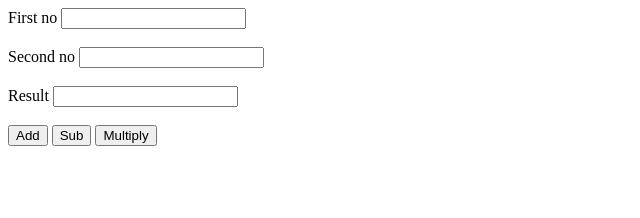
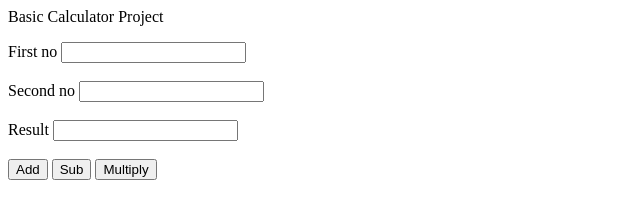
Before and after one commit to Dlohani1/test_calculator, a plain HTML site: page index.html in a window 1280 px wide. Shown: the whole page, without its empty margins (0-640 px from the left). Drawn offline with Linux system fonts and the light colour scheme.

Commit message:
title added

```diff
--- a/index.html
+++ b/index.html
@@ -6,7 +6,7 @@
 <script src="multiply.js"></script>
 </head>
 <body>
-
+<p> Basic Calculator Project </p>
 First no  <input type="text" id="firstno" /><br/><br/>
 Second no <input type="text" id="secondno" /> <br/><br/>
 
```
